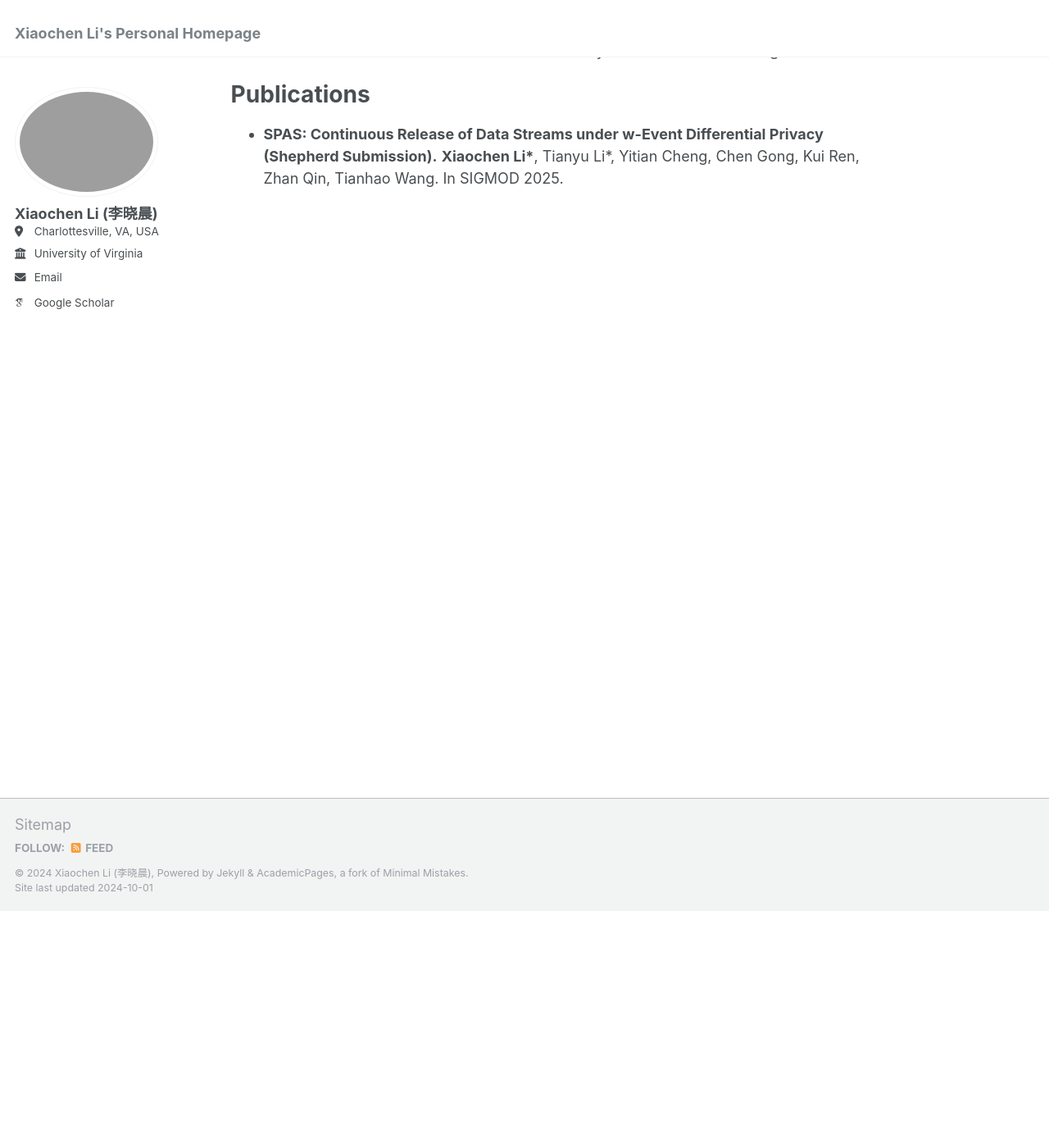
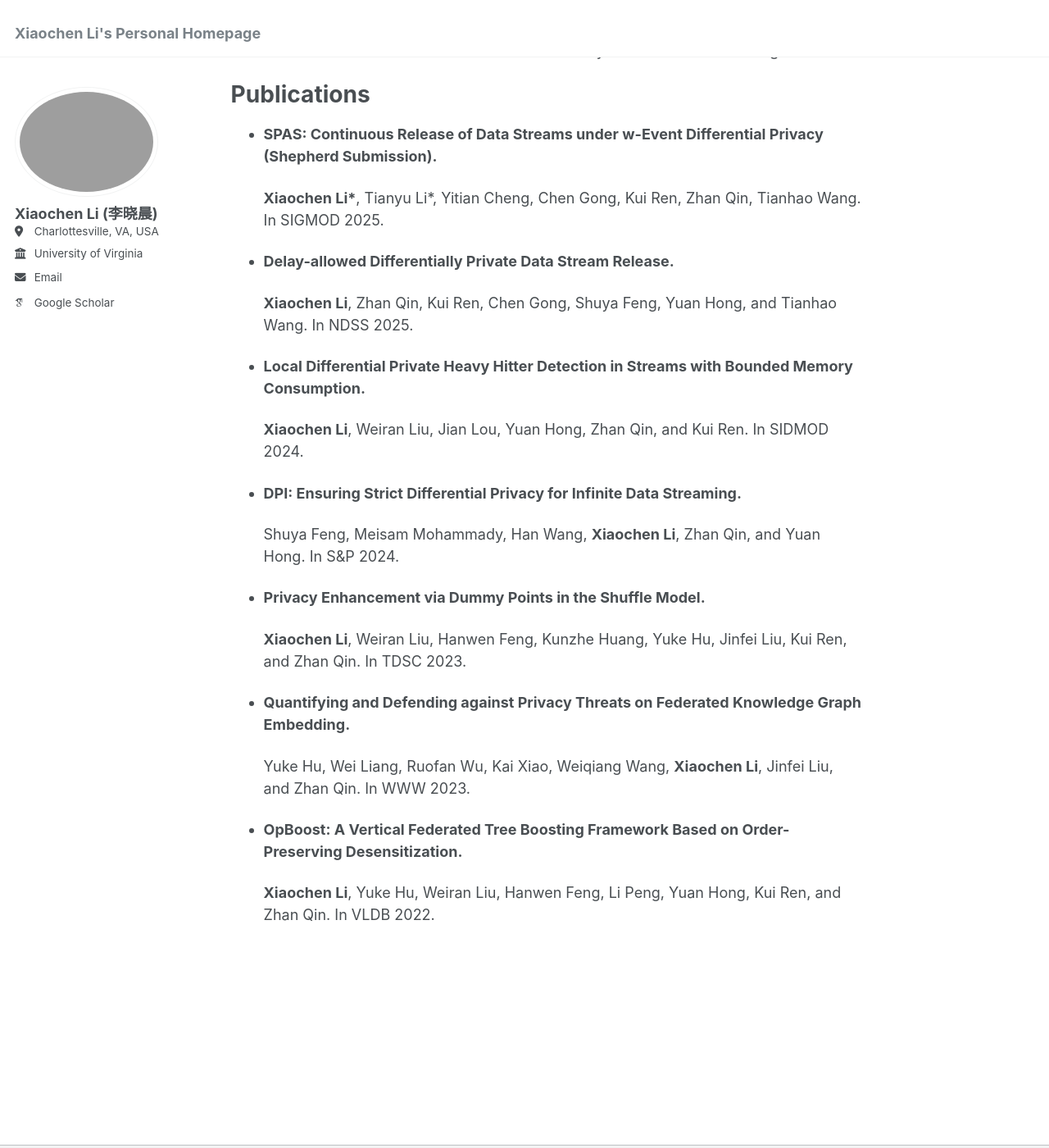
Before and after one commit to XiaochenLi-w/XiaochenLi-w.github.io, a Jekyll site: the page built from _pages/about.md, in a window 1280 px wide and 1400 px high, scrolled down 289 px. Shown: the whole window at 82% size. Built offline with Jekyll 4.4.1, drawn with Linux system fonts in a browser that asks for light colours; some web fonts are replaced.

Commit message:
Update about.md

```diff
--- a/_pages/about.md
+++ b/_pages/about.md
@@ -12,4 +12,29 @@ My recent research interests focus on Differential Privacy and Machine Unlearnin
 
 # Publications
 - **SPAS: Continuous Release of Data Streams under w-Event Differential Privacy (Shepherd Submission).**
+
   **Xiaochen Li\***, Tianyu Li*, Yitian Cheng, Chen Gong, Kui Ren, Zhan Qin, Tianhao Wang. In SIGMOD 2025.
+
+- **Delay-allowed Differentially Private Data Stream Release.**
+
+  **Xiaochen Li**, Zhan Qin, Kui Ren, Chen Gong, Shuya Feng, Yuan Hong, and Tianhao Wang. In NDSS 2025.
+
+- **Local Differential Private Heavy Hitter Detection in Streams with Bounded Memory Consumption.**
+
+  **Xiaochen Li**, Weiran Liu, Jian Lou, Yuan Hong, Zhan Qin, and Kui Ren. In SIDMOD 2024.
+
+- **DPI: Ensuring Strict Differential Privacy for Infinite Data Streaming.**
+
+  Shuya Feng, Meisam Mohammady, Han Wang, **Xiaochen Li**, Zhan Qin, and Yuan Hong. In S&P 2024.
+
+- **Privacy Enhancement via Dummy Points in the Shuffle Model.**
+
+  **Xiaochen Li**, Weiran Liu, Hanwen Feng, Kunzhe Huang, Yuke Hu, Jinfei Liu, Kui Ren, and Zhan Qin. In TDSC 2023.
+
+- **Quantifying and Defending against Privacy Threats on Federated Knowledge Graph Embedding.**
+
+   Yuke Hu, Wei Liang, Ruofan Wu, Kai Xiao, Weiqiang Wang, **Xiaochen Li**, Jinfei Liu, and Zhan Qin. In WWW 2023.
+
+- **OpBoost: A Vertical Federated Tree Boosting Framework Based on Order-Preserving Desensitization.**
+
+  **Xiaochen Li**, Yuke Hu, Weiran Liu, Hanwen Feng, Li Peng, Yuan Hong, Kui Ren, and Zhan Qin. In VLDB 2022.
```
